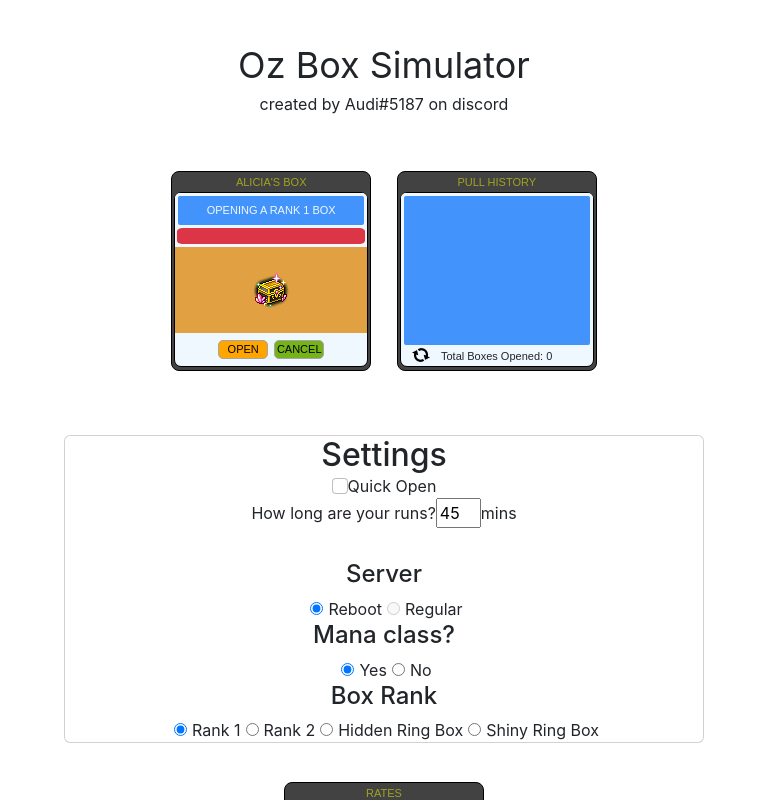
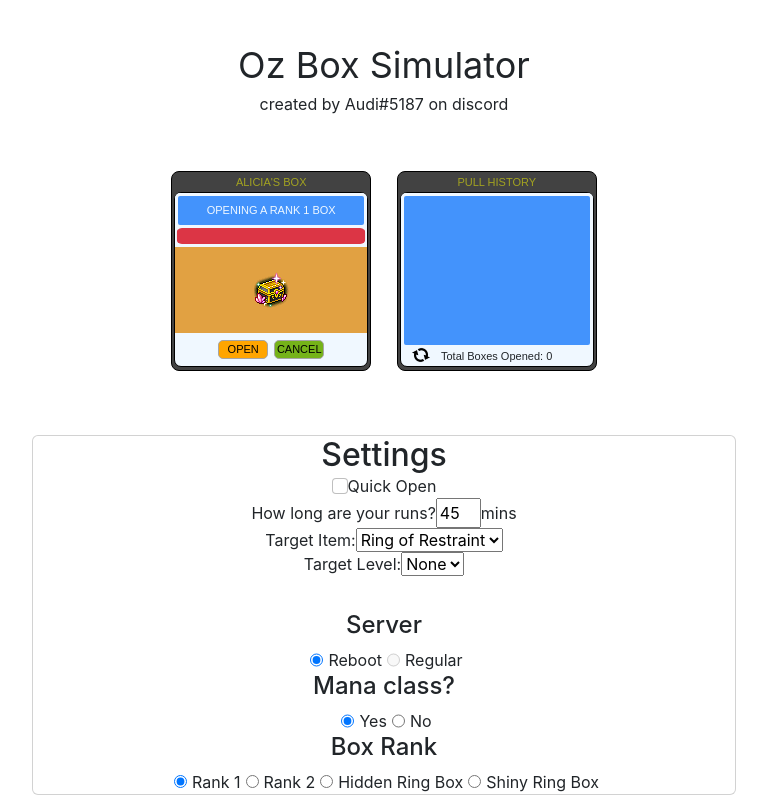
Before and after one commit to Ascix/oz-box-simulator, a React (Create React App) app: page / in a window 1280 px wide. Shown: the top 800 px of the page, without its empty margins (256-1023 px from the left). Built offline with nearby package versions, Linux system fonts and the light colour scheme.

Commit message:
added target item feature

```diff
--- a/src/App.css
+++ b/src/App.css
@@ -161,6 +161,12 @@
   margin-top: 5%;
 }
 
+.radios {
+  display: flex;
+  flex-direction: row;
+  justify-content: center;
+}
+
 .radios input {
   margin: 5px
 }
@@ -168,3 +174,7 @@
 .info {
   margin-top: 3%;
 }
+
+.target {
+  color: yellow
+}
--- a/src/App.js
+++ b/src/App.js
@@ -10,6 +10,9 @@ function App() {
   const [rank, setRank] = useState("Rank1");
   const [mana, setMana] = useState(true);
   const [time, setTime] = useState(45);
+  const [target, setTarget] = useState(null);
+  const [targetItem, setTargetItem] = useState("Ring of Restraint");
+  const [targetLevel, setTargetLevel] = useState("none");
   const [shiny, setShiny] = useState(false);
   const [box, setBox] = useState("RANK 1");
   const [quickRoll, setQuickRoll] = useState(false);
@@ -108,15 +111,30 @@ function App() {
     setTime(e.target.value);
   };
 
+  const handleTargetItem = (e) => {
+    setTargetItem(e.target.value)
+    if (targetLevel === "none") {
+      setTarget(e.target.value)
+    } else {
+      setTarget(`${e.target.value} (${targetLevel})`)
+    }
+  }
+  const handleTargetLevel = (e) => {
+    setTargetLevel(e.target.value)
+    if (targetLevel === "none") {
+      setTarget(targetItem)
+    } else {
+      setTarget(`${targetItem} (${e.target.value})`)
+    }
+  }
+
   const items = allRanks[rank].items;
-  console.log(items);
 
   return (
     <div className="App">
       <div className="title">Oz Box Simulator</div>
       <p>created by Audi#5187 on discord</p>
       <div className="ui">
-
         <div className="box-ui">
           <div className="box-title">ALICIA'S BOX</div>
           <div className="box">
@@ -157,7 +175,7 @@ function App() {
             <div className="pulls" id="pulls">
               {history.map((item, index) => {
                 return (
-                  <div key={index}>
+                  <div key={index} className={(target === item ? "target" : "")}>
                     {index + 1}. {item}
                   </div>
                 );
@@ -183,15 +201,15 @@ function App() {
               You have wasted ~{Math.ceil((time * history.length) / 60)}{" "}
               {Math.ceil((time * history.length) / 60) < 2 ? "hour" : "hours"}{" "}
               of your life
-              </p><p>in the Tower of Oz.
             </p>
+            <p>in the Tower of Oz.</p>
             <div>
               <img src="beartwerk.gif" alt="beartwerk"></img>
             </div>
           </>
         )}
       </div>
-      <Card className="d-flex mx-auto form" style={{ width: "50vw" }}>
+      <Card className="d-flex mx-auto form" style={{ width: "55vw" }}>
         <form>
           <h2>Settings</h2>
           <div>
@@ -218,6 +236,23 @@ function App() {
               onChange={handleTime}
             />
             <label htmlFor="time">mins</label>
+          </div>
+          <div>
+              <label htmlFor="targetItem">Target Item: </label>
+                  <select id="targetItem" name="targetItem" onChange={handleTargetItem}>
+                    <option value="Ring of Restraint">Ring of Restraint</option>
+                    <option value="Weapon Jump">Weapon Jump</option>
+                  </select>
+          </div>
+          <div>
+              <label htmlFor="targetLevel">Target Level: </label>
+                  <select id="targetLevel" name="targetLevel" onChange={handleTargetLevel}>
+                    <option value="none">None</option>
+                    <option value="1">1</option>
+                    <option value="2">2</option>
+                    <option value="3">3</option>
+                    <option value="4">4</option>
+                  </select>
           </div>
           <div className="server">
             <h4>Server</h4>
@@ -266,6 +301,7 @@ function App() {
           <div className="rankRadios" onChange={handleRank}>
             <h4>Box Rank</h4>
             <div className="radios">
+              <div>
                 <input
                   type="radio"
                   id="Rank1"
@@ -275,6 +311,8 @@ function App() {
                   disabled={disabled}
                 />
                 <label htmlFor="Rank1">Rank 1</label>
+              </div>
+              <div>
                 <input
                   type="radio"
                   id="Rank2"
@@ -283,6 +321,8 @@ function App() {
                   disabled={disabled}
                 />
                 <label htmlFor="Rank2">Rank 2</label>
+              </div>
+              <div>
                 <input
                   type="radio"
                   id="HiddenRing"
@@ -291,6 +331,8 @@ function App() {
                   disabled={disabled}
                 />
                 <label htmlFor="HiddenRing">Hidden Ring Box</label>
+              </div>
+              <div>
                 <input
                   type="radio"
                   id="ShinyRing"
@@ -299,6 +341,7 @@ function App() {
                   disabled={disabled}
                 />
                 <label htmlFor="ShinyRing">Shiny Ring Box</label>
+              </div>
             </div>
           </div>
         </form>
```
Lines whose indentation alone changed are shown as unchanged.
